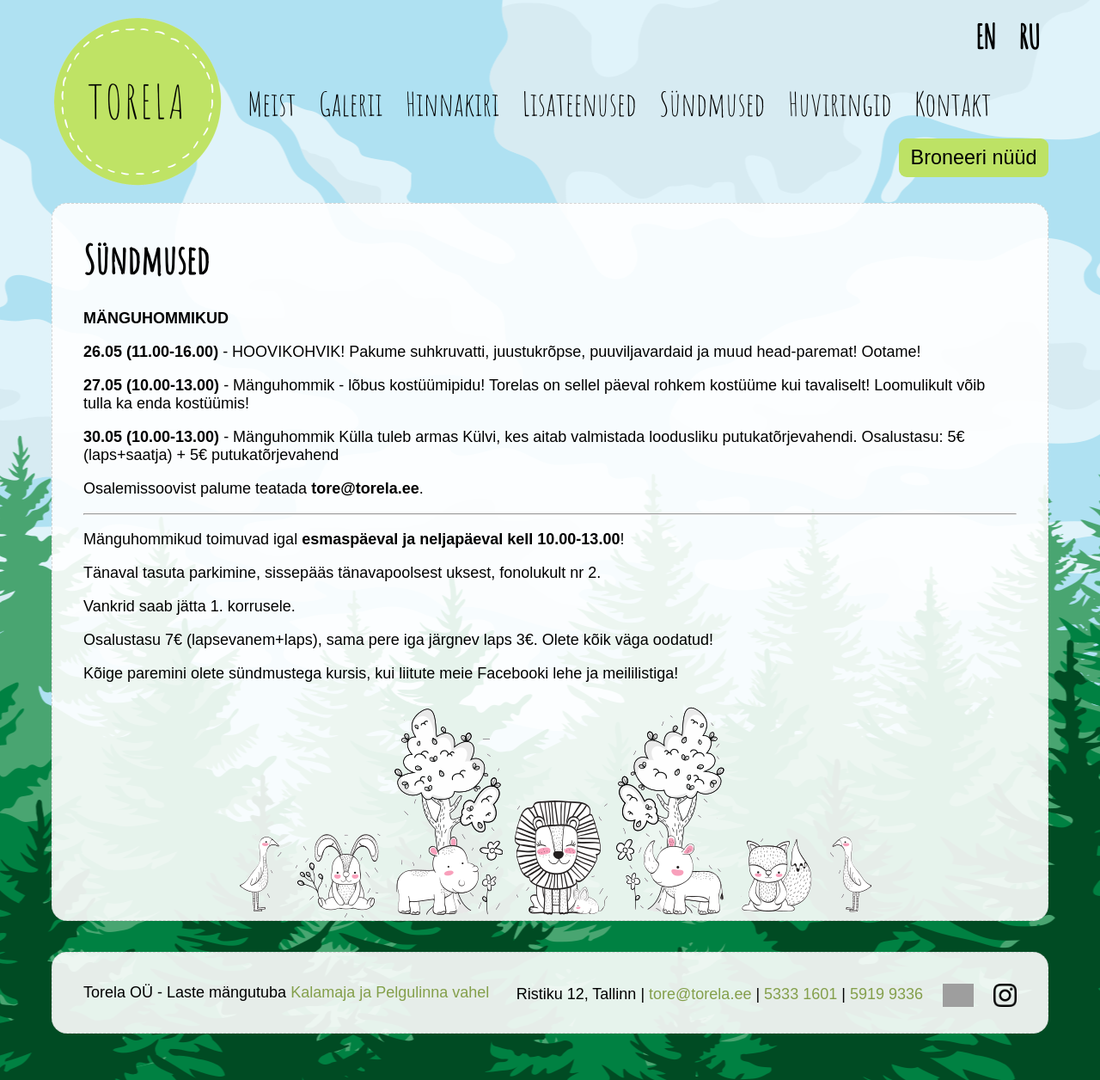
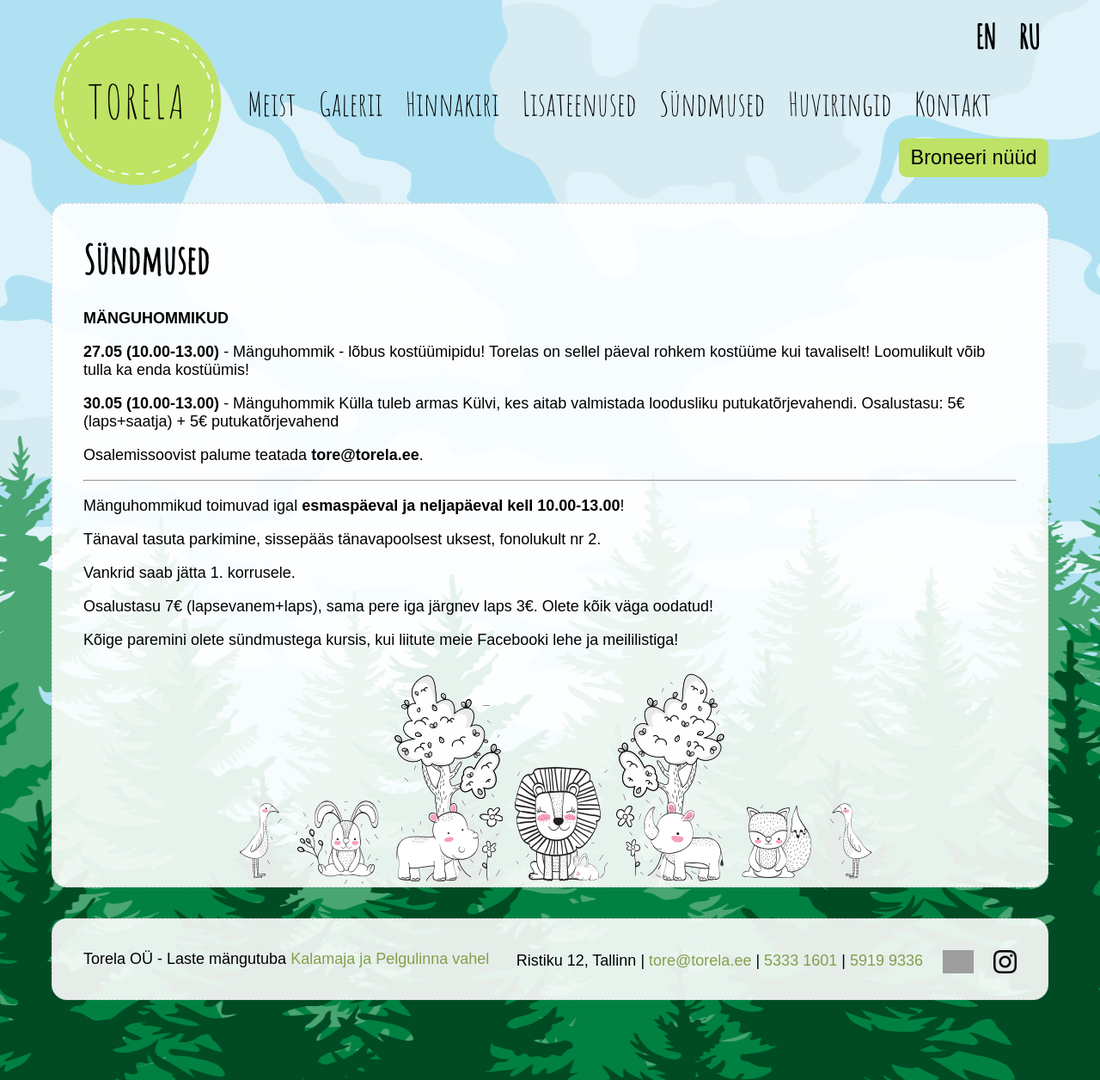
Before and after one commit to mypsik/torela, a Jekyll site: the page built from syndmused/index.md, in a window 1280 px wide. Shown: the whole page at 86% size. Built offline with Jekyll 4.4.1, drawn with Linux system fonts in a browser that asks for light colours; grey boxes are pictures that could not be loaded.

Commit message:
vanad maha

```diff
--- a/syndmused/index.md
+++ b/syndmused/index.md
@@ -8,9 +8,6 @@ ru: /ru/events/
 ---
 
 **MÄNGUHOMMIKUD**
-
-**26.05 (11.00-16.00)** - HOOVIKOHVIK!
-                          Pakume suhkruvatti, juustukrõpse, puuviljavardaid ja muud head-paremat! Ootame!
 
 **27.05 (10.00-13.00)** - Mänguhommik - lõbus kostüümipidu!
                           Torelas on sellel päeval rohkem kostüüme kui tavaliselt! Loomulikult võib tulla ka enda kostüümis!
```
